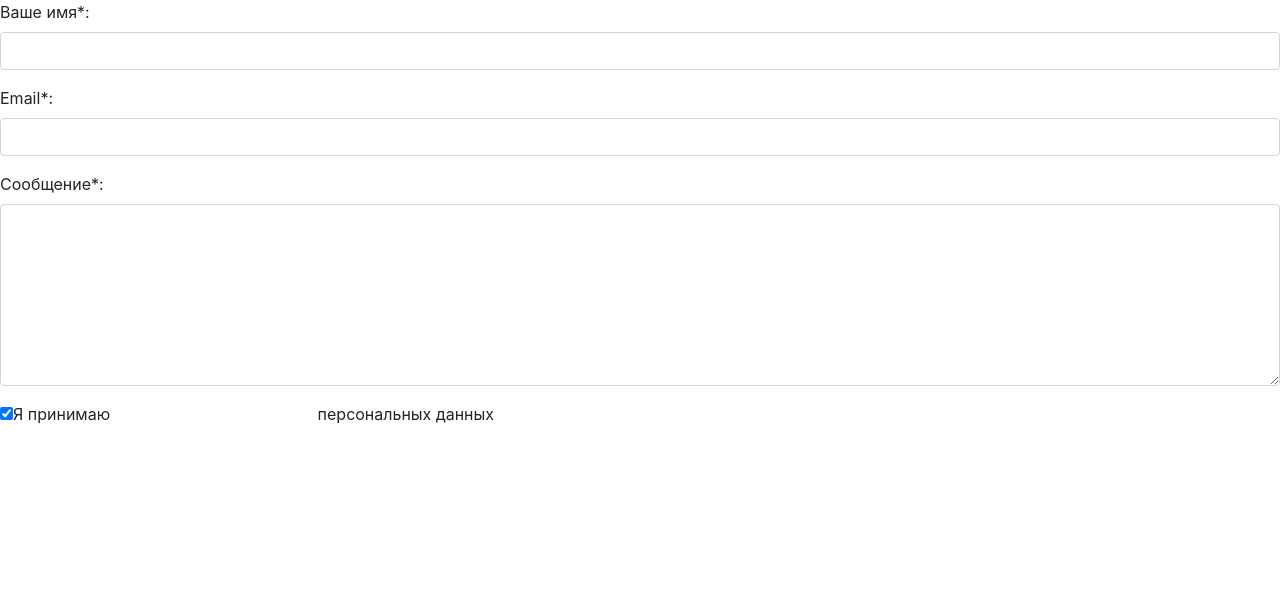
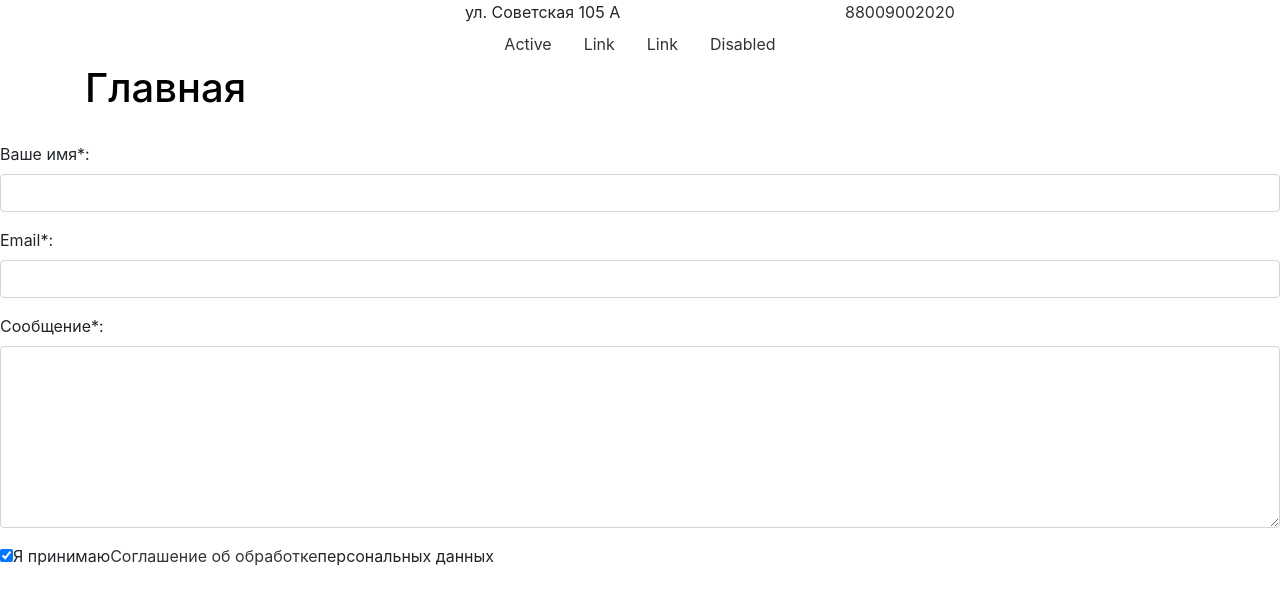
Before and after one commit to Webgraphy/basic, a Node project: template src/templates/index.jade in a window 1280 px wide. Shown: the top 605 px of the page. Run offline with Node 20 templates, Linux system fonts and the light colour scheme; the template is opened without the code that fills it, so the values that code supplies are empty; some libraries are stand-ins or nearby versions.

Commit message:
Basic template

```diff
--- a/src/sass/parts/_base.scss
+++ b/src/sass/parts/_base.scss
@@ -1,4 +1,4 @@
-$color1: #fff;
+$color1: #333;
 $color2: #000;
 
 body {
--- a/src/templates/common/header.jade
+++ b/src/templates/common/header.jade
@@ -1,2 +1,19 @@
-header.header
-  .container
+.container
+  header.header
+    .row
+      .col
+        a.logo(href="/")
+      .col
+        .address ул. Советская 105 А
+      .col
+        a.phone(href="tel:88009002020") 88009002020
+  nav.nav-main
+    ul.nav.justify-content-center
+      li.nav-item
+        a.nav-link.active(href='#') Active
+      li.nav-item
+        a.nav-link(href='#') Link
+      li.nav-item
+        a.nav-link(href='#') Link
+      li.nav-item
+        a.nav-link(href='#') Disabled
--- a/src/templates/common/main.jade
+++ b/src/templates/common/main.jade
@@ -0,0 +1,3 @@
+.container
+    main
+        h1 Главная
--- a/www/css/style.css
+++ b/www/css/style.css
@@ -4,7 +4,7 @@
   line-height: 1.5; }
 
 a {
-  color: #fff; }
+  color: #333; }
 
 a:hover {
   text-decoration: none; }
```
Also changed, not shown: www/index.html (+24 -3 lines).
